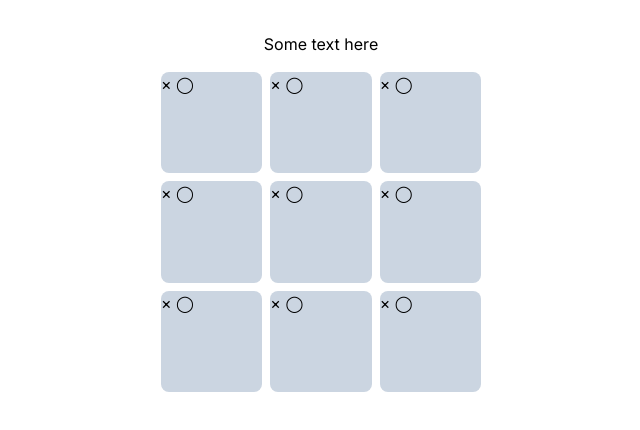
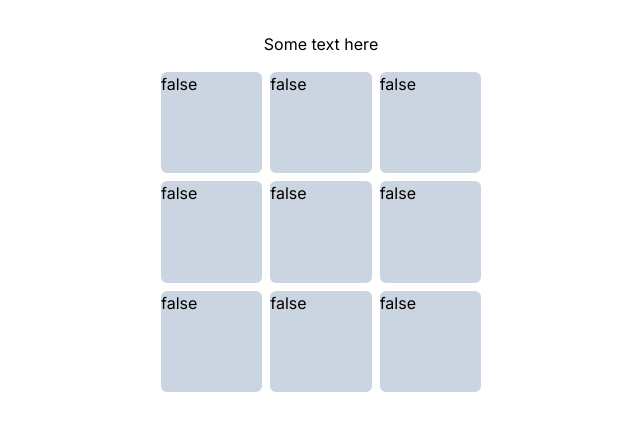
Before and after one commit to LodenH16/tic-tac-toe, a Next.js app: page / in a window 1280 px wide. Shown: the top 430 px of the page, without its empty margins (319-959 px from the left). Built offline with nearby package versions, Linux system fonts and the light colour scheme.

Commit message:
finally it is reactive

```diff
--- a/app/Cell.tsx
+++ b/app/Cell.tsx
@@ -1,38 +1,30 @@
 // react stuff
-import React, { useState, useContext } from "react";
+import React, { useState, useContext, useEffect } from "react";
+// tailwind colors
+import tailwindColors from "tailwindcss/colors";
 // game helpers
 import { GridCellType } from "./gameContextStuff";
-// game context
-// import { GameContext } from "./page";
 
 interface cellProps {
   cellState: GridCellType;
-  gameState: GridCellType[];
-  updateGameState: React.Dispatch<React.SetStateAction<any>>;
+  handleCellClick: (id: string) => void;
 }
 
-export default function GridCell({
-  cellState,
-  gameState,
-  updateGameState,
-}: cellProps) {
-  // const gameData = useContext(GameContext);
-
-  const handleClick = () => {
-    let newGameState = gameState;
-    gameState[parseInt(cellState.id)].selected = true;
-    updateGameState(newGameState);
-  };
-
-  console.log(cellState);
+export default function GridCell({ cellState, handleCellClick }: cellProps) {
   return (
     <div
       id={cellState.id}
       key={`cell-${cellState.id}`}
-      className="size-full rounded-lg bg-slate-300 hover:bg-slate-400"
-      onClick={handleClick}
+      className={
+        "size-full rounded-md " +
+        (cellState.selected
+          ? "bg-slate-400"
+          : "bg-slate-300 hover:bg-slate-400")
+      }
+      onClick={() => handleCellClick(cellState.id)}
+      // style={{ backgroundColor: cellBackgroundColor }}
     >
-      &#215; &#9711;
+      {cellState.selected ? "true" : "false"}
     </div>
   );
 }
--- a/app/gameContextStuff.ts
+++ b/app/gameContextStuff.ts
@@ -7,7 +7,7 @@ export interface GridCellType {
   x: boolean;
 };
 
-export const makeEachGridCell = (id: number) => {
+export const makeEachGridCellState = (id: number) => {
   return {
     id: id.toString(),
     selected: false,
@@ -16,9 +16,9 @@ export const makeEachGridCell = (id: number) => {
   };
 };
 
-let gridCells: GridCellType[] = [];
+let defaultGridCells: GridCellType[] = [];
 for (let i = 0; i < 9; i++) {
-  gridCells.push(makeEachGridCell(i));
+  defaultGridCells.push(makeEachGridCellState(i));
 }
 
-export { gridCells };
+export { defaultGridCells };
--- a/app/page.tsx
+++ b/app/page.tsx
@@ -3,21 +3,25 @@
 // css and stuff
 import "./globals.css"
 // React stuff
-import { createContext, useState } from "react";
+import { createContext, useContext, useState, useEffect } from "react";
 //components
 import Cell from "./Cell";
 // game helpers
-import { GridCellType, gridCells } from "./gameContextStuff";
-// game context
-//export const GameContext = createContext();
+import { GridCellType, defaultGridCells } from "./gameContextStuff";
 
 export default function Home() {
-    const [gameState, updateGameState] = useState(gridCells);
+  const [gameState, setGameState] = useState(defaultGridCells);
 
-    const cells = gameState.map((cellState: GridCellType) => {
-      return Cell({ cellState, gameState, updateGameState });
-    });
+  const handleCellClick = (cellId: string) => {
+    let newGameState = [...gameState];
+    newGameState[parseInt(cellId)].selected = true;
 
+    setGameState(newGameState);
+  };
+
+  const cells = gameState.map((cellState: GridCellType, index) => {
+    return Cell({ cellState: gameState[index], handleCellClick });
+  });
 
   return (
     <main className="max-w-screen-lg mx-auto p-4">
```
